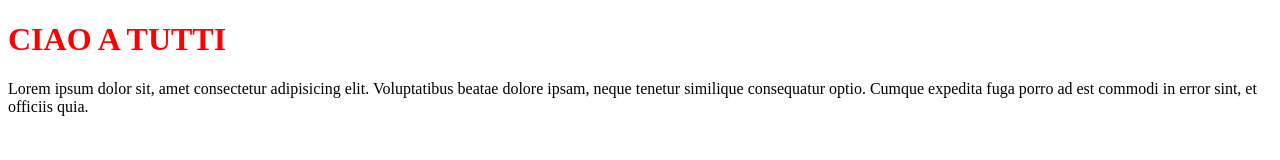
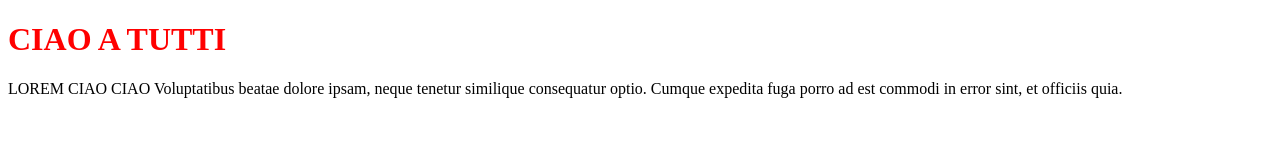
Before and after one commit to YleniaMighela/provabranch, a plain HTML site: page index.html in a window 1280 px wide. Drawn offline with Linux system fonts and the light colour scheme.

Commit message:
TESTO MODIFICATO

```diff
--- a/index.html
+++ b/index.html
@@ -10,7 +10,7 @@
 
 <body>
     <h1> CIAO A TUTTI </h1>
-    <p>Lorem ipsum dolor sit, amet consectetur adipisicing elit. Voluptatibus beatae dolore ipsam, neque tenetur
+    <p>LOREM CIAO CIAO Voluptatibus beatae dolore ipsam, neque tenetur
         similique consequatur optio. Cumque expedita fuga porro ad est commodi in error sint, et officiis quia.</p>
 </body>
 
```
